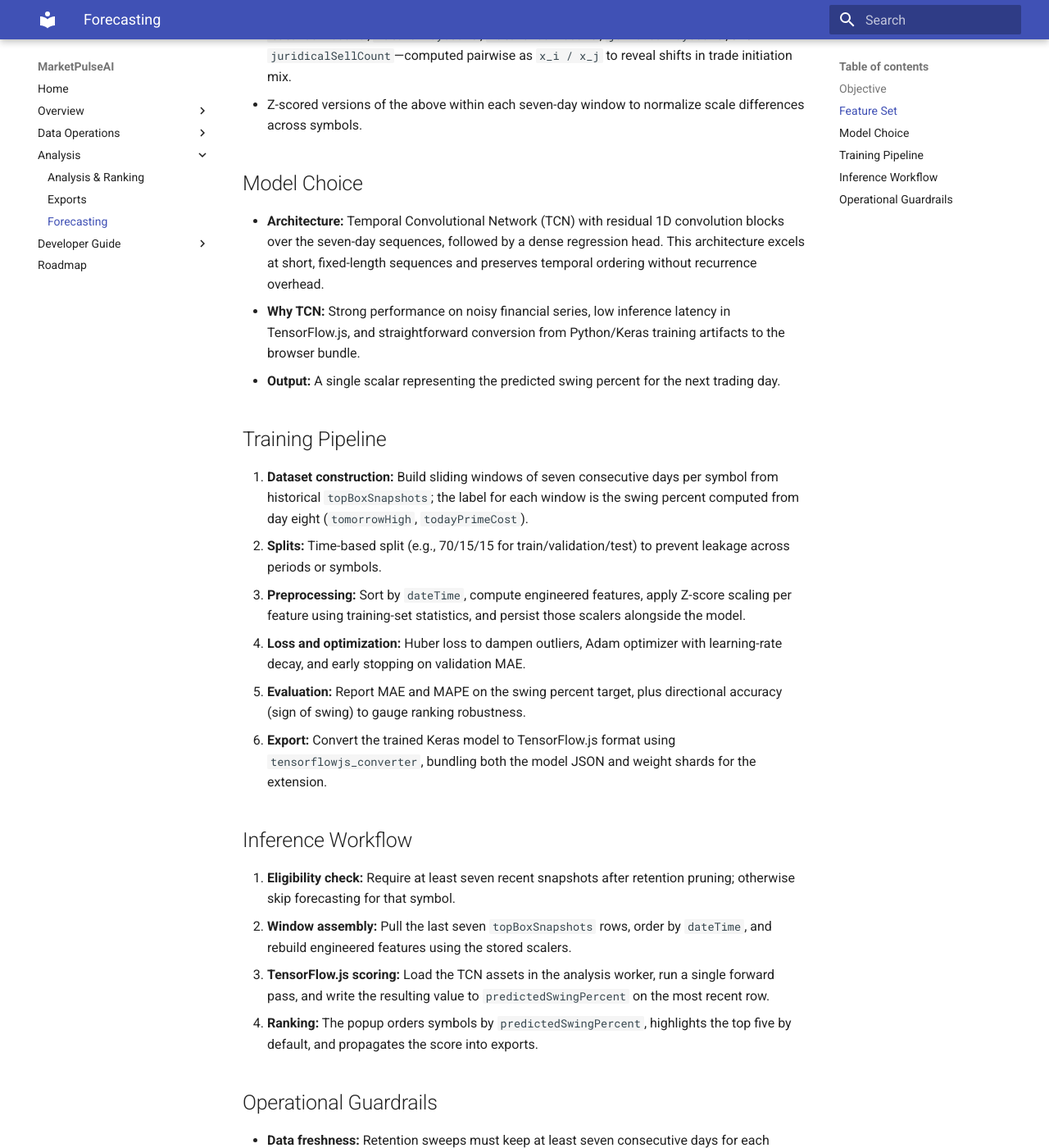
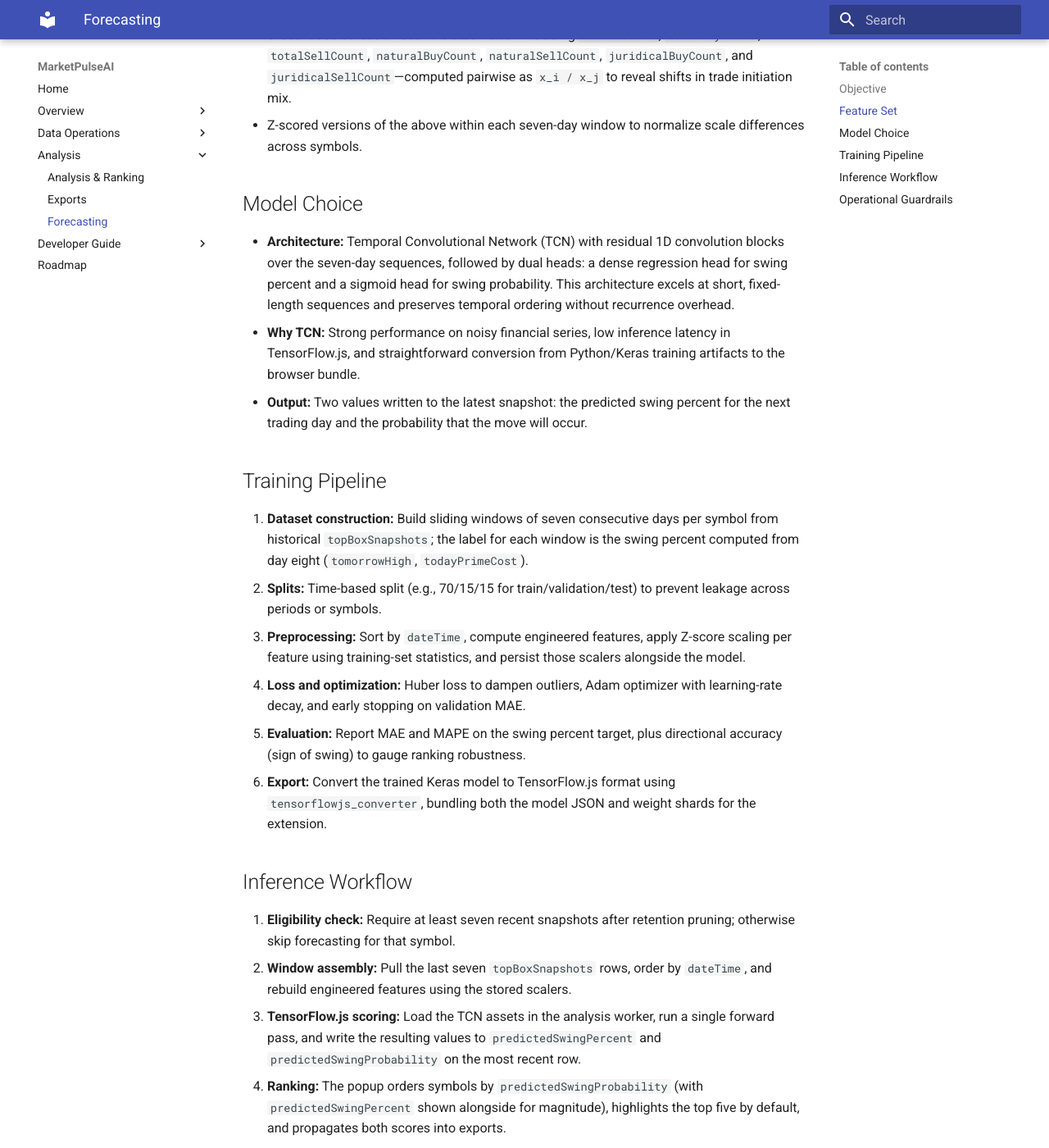
Before and after one commit to shari-ar/MarketPulseAI, an MkDocs documentation site: the page built from docs/forecasting.md, in a window 1280 px wide and 1400 px high, scrolled down 1162 px. Shown: the whole window at 82% size. Built offline with MkDocs 1.6.1 and Material for MkDocs 9.7.7, drawn with Linux system fonts in a browser that asks for light colours; some of the changed text lies outside the part shown.

Commit message:
Document swing probability output

```diff
--- a/docs/forecasting.md
+++ b/docs/forecasting.md
@@ -2,7 +2,7 @@
 
 ## Objective
 
-- **Forecasted metric:** Tomorrow's swing percent, defined as `(tomorrowHigh - todayPrimeCost) * 100 / todayPrimeCost`.
+- **Forecasted metrics:** Tomorrow's swing percent, defined as `(tomorrowHigh - todayPrimeCost) * 100 / todayPrimeCost`, plus a calibrated swing probability used for ranking confidence.
 - **Target horizon:** One trading day ahead; predictions are attached to each symbol's most recent snapshot.
 - **Window length:** Seven most recent trading days per symbol are required for a valid forecast.
 
@@ -27,9 +27,9 @@ Engineered features add stability and capture short-term momentum:
 
 ## Model Choice
 
-- **Architecture:** Temporal Convolutional Network (TCN) with residual 1D convolution blocks over the seven-day sequences, followed by a dense regression head. This architecture excels at short, fixed-length sequences and preserves temporal ordering without recurrence overhead.
+- **Architecture:** Temporal Convolutional Network (TCN) with residual 1D convolution blocks over the seven-day sequences, followed by dual heads: a dense regression head for swing percent and a sigmoid head for swing probability. This architecture excels at short, fixed-length sequences and preserves temporal ordering without recurrence overhead.
 - **Why TCN:** Strong performance on noisy financial series, low inference latency in TensorFlow.js, and straightforward conversion from Python/Keras training artifacts to the browser bundle.
-- **Output:** A single scalar representing the predicted swing percent for the next trading day.
+- **Output:** Two values written to the latest snapshot: the predicted swing percent for the next trading day and the probability that the move will occur.
 
 ## Training Pipeline
 
@@ -44,11 +44,11 @@ Engineered features add stability and capture short-term momentum:
 
 1. **Eligibility check:** Require at least seven recent snapshots after retention pruning; otherwise skip forecasting for that symbol.
 2. **Window assembly:** Pull the last seven `topBoxSnapshots` rows, order by `dateTime`, and rebuild engineered features using the stored scalers.
-3. **TensorFlow.js scoring:** Load the TCN assets in the analysis worker, run a single forward pass, and write the resulting value to `predictedSwingPercent` on the most recent row.
-4. **Ranking:** The popup orders symbols by `predictedSwingPercent`, highlights the top five by default, and propagates the score into exports.
+3. **TensorFlow.js scoring:** Load the TCN assets in the analysis worker, run a single forward pass, and write the resulting values to `predictedSwingPercent` and `predictedSwingProbability` on the most recent row.
+4. **Ranking:** The popup orders symbols by `predictedSwingProbability` (with `predictedSwingPercent` shown alongside for magnitude), highlights the top five by default, and propagates both scores into exports.
 
 ## Operational Guardrails
 
 - **Data freshness:** Retention sweeps must keep at least seven consecutive days for each symbol to avoid dropped forecasts.
-- **Fallbacks:** If the model assets fail to load, skip inference and keep `predictedSwingPercent` null to avoid stale scores.
+- **Fallbacks:** If the model assets fail to load, skip inference and keep `predictedSwingPercent` and `predictedSwingProbability` null to avoid stale scores.
 - **Monitoring:** Log TensorFlow.js load times and inference durations in the worker console to detect regressions before release.
```
Also changed, not shown: docs/analysis.md (+4 -4 lines), docs/architecture.md (+2 -2 lines), docs/exports.md (+2 -2 lines), docs/storage.md (+37 -36 lines), docs/user-workflow.md (+1 -1 lines).
